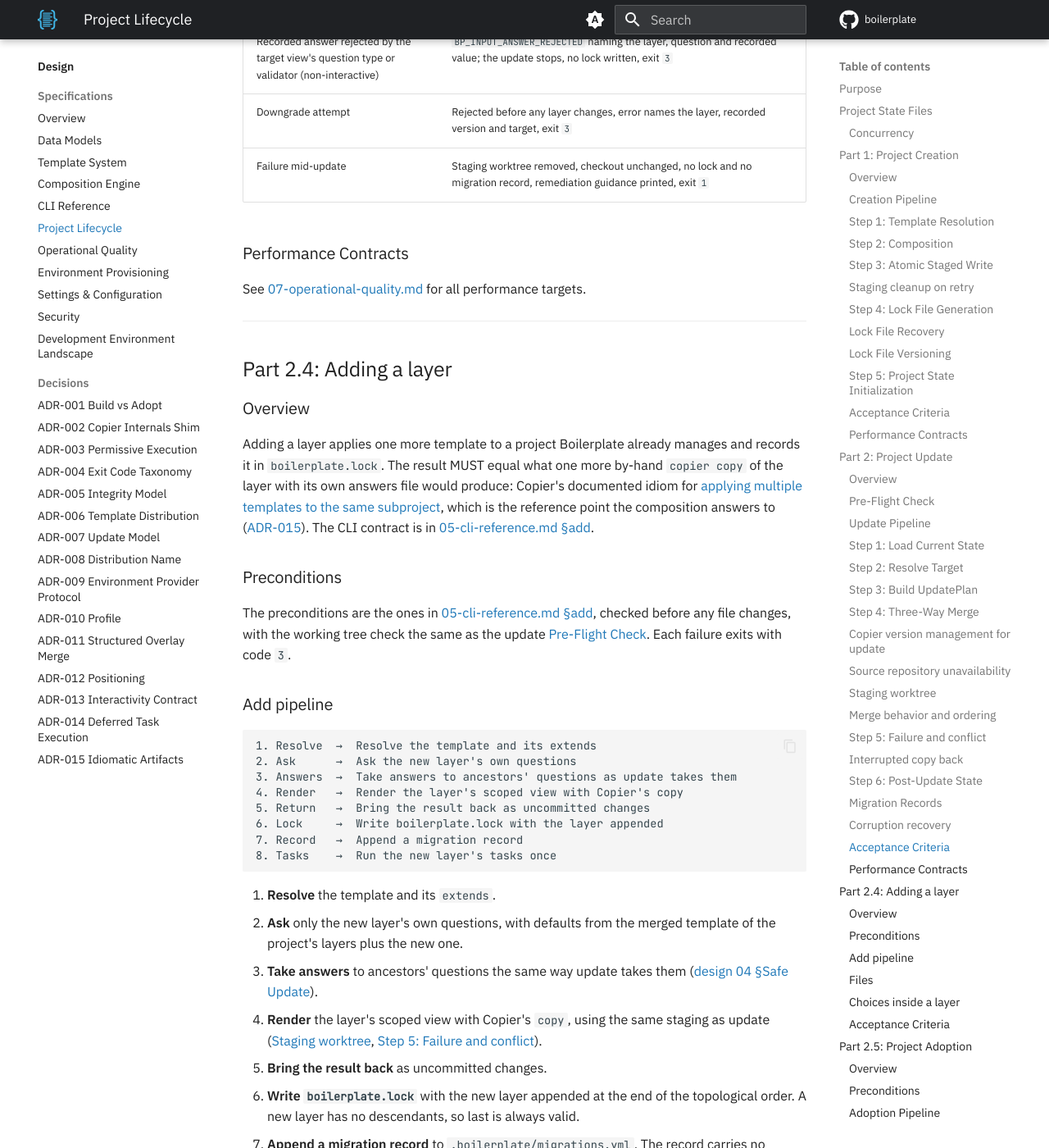
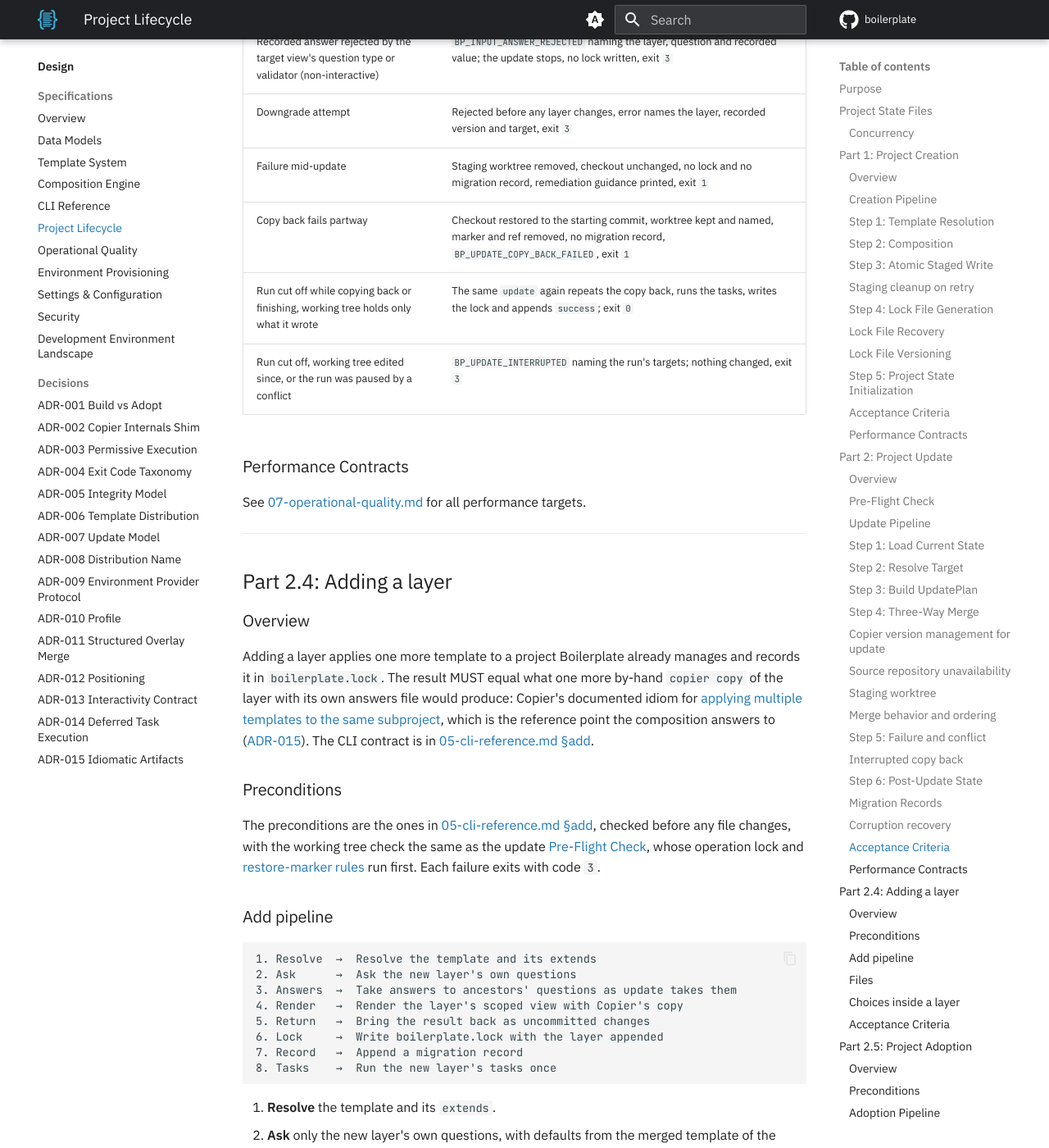
Before and after one commit to TheRealBillSiegler/boilerplate, an MkDocs documentation site: the page built from docs/design/06-project-lifecycle.md, in a window 1280 px wide and 1400 px high, scrolled down 20985 px. Shown: the whole window at 82% size. Built offline with MkDocs 1.6.1 and Material for MkDocs 9.7.7, drawn with Linux system fonts in a browser that asks for light colours; a script that is not in the unit is left out; comment, search, counter and statistics services are not loaded; the version menu is left out; some of the changed text lies outside the part shown.

Commit message:
docs(design): describe finishing an interrupted update or add
Add the rerun contract to the update and add commands and the matching
acceptance rows to the lifecycle design. No new flags.

Co-Authored-By: Claude Sonnet 5.5 <noreply@anthropic.com>

```diff
--- a/docs/design/06-project-lifecycle.md
+++ b/docs/design/06-project-lifecycle.md
@@ -478,6 +478,9 @@ Implementations MUST NOT abort an `update` operation solely because `migrations.
 | Recorded answer rejected by the target view's question type or validator (non-interactive) | `BP_INPUT_ANSWER_REJECTED` naming the layer, question and recorded value; the update stops, no lock written, exit `3` |
 | Downgrade attempt | Rejected before any layer changes, error names the layer, recorded version and target, exit `3` |
 | Failure mid-update | Staging worktree removed, checkout unchanged, no lock and no migration record, remediation guidance printed, exit `1` |
+| Copy back fails partway | Checkout restored to the starting commit, worktree kept and named, marker and ref removed, no migration record, `BP_UPDATE_COPY_BACK_FAILED`, exit `1` |
+| Run cut off while copying back or finishing, working tree holds only what it wrote | The same `update` again repeats the copy back, runs the tasks, writes the lock and appends `success`; exit `0` |
+| Run cut off, working tree edited since, or the run was paused by a conflict | `BP_UPDATE_INTERRUPTED` naming the run's targets; nothing changed, exit `3` |
 
 ### Performance Contracts
 
@@ -493,7 +496,7 @@ Adding a layer applies one more template to a project Boilerplate already manage
 
 ### Preconditions
 
-The preconditions are the ones in [05-cli-reference.md §add](05-cli-reference.md#add), checked before any file changes, with the working tree check the same as the update [Pre-Flight Check](#pre-flight-check). Each failure exits with code `3`.
+The preconditions are the ones in [05-cli-reference.md §add](05-cli-reference.md#add), checked before any file changes, with the working tree check the same as the update [Pre-Flight Check](#pre-flight-check), whose operation lock and [restore-marker rules](#interrupted-copy-back) run first. Each failure exits with code `3`.
 
 ### Add pipeline
 
@@ -517,6 +520,8 @@ The preconditions are the ones in [05-cli-reference.md §add](05-cli-reference.m
 7. **Append a migration record** to `.boilerplate/migrations.yml`. The record carries no classification, as for `created` and `adopted` records: no prior version of the layer exists to compare.
 8. **Run the new layer's tasks once**, as at compose, against the finished project.
 
+The copy back, its failure handling and the restore marker are those of `update` ([Staging worktree](#staging-worktree), [Interrupted copy back](#interrupted-copy-back)), with the marker's `operation` set to `add`.
+
 ### Files
 
 The new layer renders into the existing tree as the by-hand copy would. The new layer's `_skip_if_exists` applies, because Copier checks it before `overwrite` (`copier/_main.py` lines 505 then 514): a file it lists that already exists keeps its content, and any other file another layer already rendered is overwritten and shows in the uncommitted diff, where the user reviews it before committing. `new` with the layer and `add` of the layer later can therefore differ for the listed files, because a composed `new` render ignores every layer's `_skip_if_exists` ([04 §Per-Layer Render Loop](04-composition-engine.md#per-layer-render-loop)) while in the `add` case the project already owns them. A template intended to be added later SHOULD render only files no other layer renders.
@@ -536,6 +541,8 @@ A layer that offers alternatives (CI providers, docs site generators) SHOULD ask
 | An ancestor the layer `extends` is not in the lock | Error naming each missing layer with the remediation `boilerplate add <ancestor>` first; no files modified, exit `3` |
 | An ancestor's recorded version fails the layer's `extends` constraint | Error naming the ancestor, its recorded version and the constraint, with the remediation `boilerplate update` first; no files modified, exit `3` |
 | Failure mid-add | Staging worktree removed, checkout unchanged, no lock and no migration record, remediation guidance printed, exit `1` |
+| Run cut off while copying back or finishing, working tree holds only what it wrote | The same `add` again finishes the run: lock written, `success` record appended; exit `0` |
+| Run cut off, working tree edited since | `BP_UPDATE_INTERRUPTED` naming the layer; nothing changed, exit `3` |
 
 ---
 
```
Also changed, not shown: docs/design/05-cli-reference.md (+4 -0 lines).
